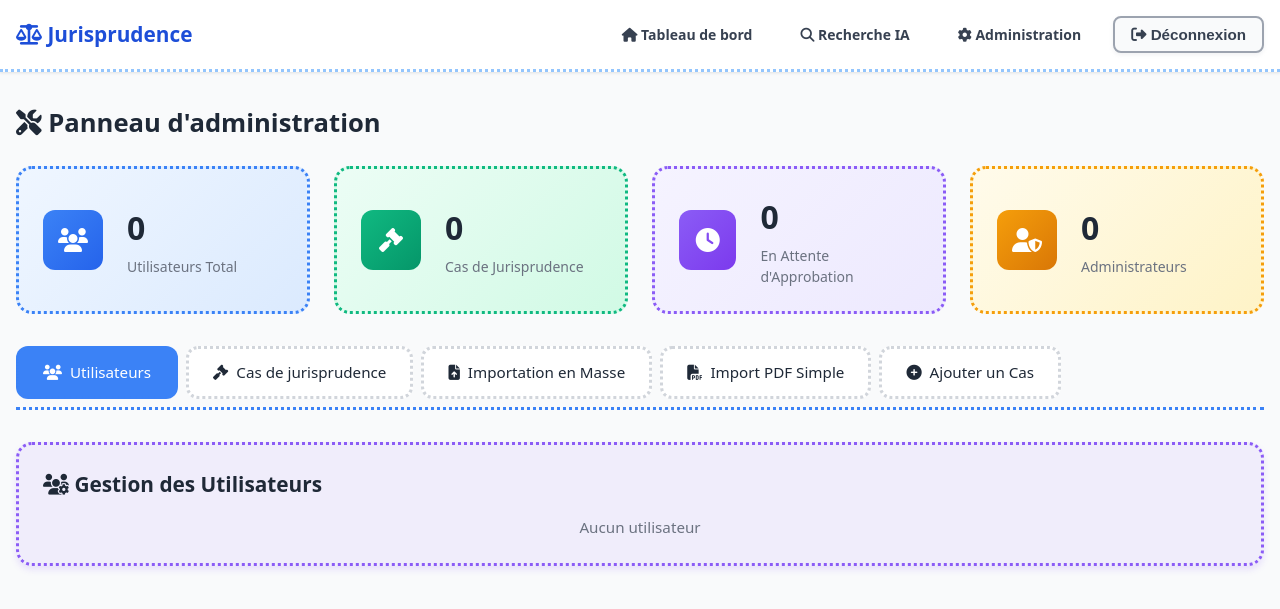
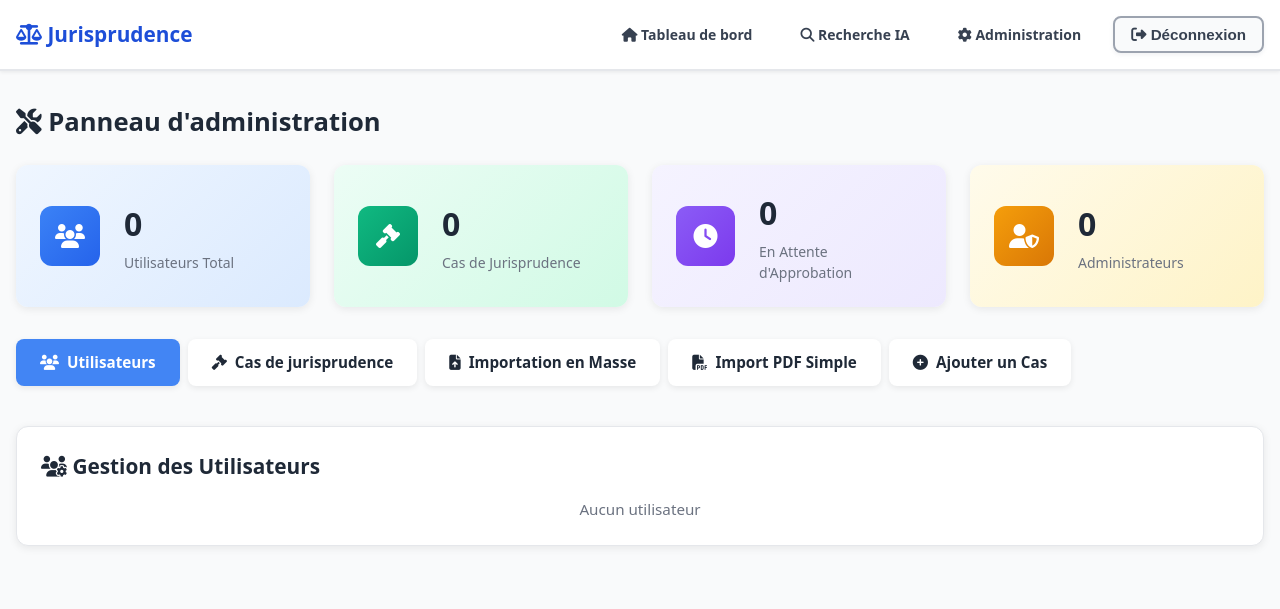
Before and after one commit to moa-digitalagency/JusristudeAI, a Flask app: page /admin in a window 1280 px wide. Shown: the top 609 px of the page. Run offline with Flask 3, Linux system fonts and the light colour scheme; parts of the project's set-up code (start-up, migrations or seed data) failed here and were passed over; some libraries are stand-ins or nearby versions.

Commit message:
Update website's visual style and improve user interface elements
Refactor CSS styles in moa-design.css and admin_new.html to update border styles, background colors, and box-shadows for various UI components, including sections, navbar, stat cards, tabs, and detail items.

Replit-Commit-Author: Agent
Replit-Commit-Session-Id: 726f8e06-44b8-4bd8-aac1-5aad44fd1577
Replit-Commit-Checkpoint-Type: full_checkpoint
Replit-Commit-Screenshot-Url: https://storage.googleapis.com/screenshot-production-us-central1/02707c4e-da05-4ac5-b1ed-56f41ed29d42/726f8e06-44b8-4bd8-aac1-5aad44fd1577/yNGiAAt

```diff
--- a/frontend/static/css/moa-design.css
+++ b/frontend/static/css/moa-design.css
@@ -134,45 +134,45 @@ h3 {
 }
 
 .section-blue {
-    background: rgba(59, 130, 246, 0.05);
-    border: 3px dotted var(--primary-blue-500);
-    border-radius: 1rem;
+    background: white;
+    border-radius: 12px;
     padding: 1.5rem;
-    box-shadow: 0 4px 6px rgba(59, 130, 246, 0.1);
+    box-shadow: 0 2px 8px rgba(0, 0, 0, 0.08);
     transition: all 0.3s ease;
+    border: 1px solid #e5e7eb;
 }
 
 .section-blue:hover {
     transform: translateY(-2px);
-    box-shadow: 0 8px 12px rgba(0, 0, 0, 0.15);
+    box-shadow: 0 4px 12px rgba(0, 0, 0, 0.12);
 }
 
 .section-green {
-    background: rgba(34, 197, 94, 0.05);
-    border: 3px dotted var(--green-500);
-    border-radius: 1rem;
+    background: white;
+    border-radius: 12px;
     padding: 1.5rem;
-    box-shadow: 0 4px 6px rgba(34, 197, 94, 0.1);
+    box-shadow: 0 2px 8px rgba(0, 0, 0, 0.08);
     transition: all 0.3s ease;
+    border: 1px solid #e5e7eb;
 }
 
 .section-green:hover {
     transform: translateY(-2px);
-    box-shadow: 0 8px 12px rgba(0, 0, 0, 0.15);
+    box-shadow: 0 4px 12px rgba(0, 0, 0, 0.12);
 }
 
 .section-violet {
-    background: rgba(139, 92, 246, 0.08);
-    border: 3px dotted var(--violet-500);
-    border-radius: 1rem;
+    background: white;
+    border-radius: 12px;
     padding: 1.5rem;
-    box-shadow: 0 4px 6px rgba(139, 92, 246, 0.15);
+    box-shadow: 0 2px 8px rgba(0, 0, 0, 0.08);
     transition: all 0.3s ease;
+    border: 1px solid #e5e7eb;
 }
 
 .section-violet:hover {
     transform: translateY(-2px);
-    box-shadow: 0 8px 12px rgba(0, 0, 0, 0.15);
+    box-shadow: 0 4px 12px rgba(0, 0, 0, 0.12);
 }
 
 .badge-green {
@@ -199,8 +199,8 @@ h3 {
 
 .navbar {
     background: white;
-    border-bottom: 3px dotted #93c5fd;
-    box-shadow: 0 1px 3px 0 rgb(0 0 0 / 0.1);
+    border-bottom: 2px solid #e5e7eb;
+    box-shadow: 0 1px 4px 0 rgba(0, 0, 0, 0.08);
     padding: 1rem 0;
     margin-bottom: 2rem;
 }
--- a/frontend/templates/admin_new.html
+++ b/frontend/templates/admin_new.html
@@ -16,24 +16,24 @@
 
         .stat-card {
             background: white;
-            border-radius: 16px;
+            border-radius: 12px;
             padding: 1.5rem;
-            border: 3px dotted;
             display: flex;
             align-items: center;
             gap: 1.5rem;
             transition: transform 0.2s, box-shadow 0.2s;
+            box-shadow: 0 2px 8px rgba(0, 0, 0, 0.08);
         }
 
         .stat-card:hover {
-            transform: translateY(-5px);
-            box-shadow: 0 10px 25px rgba(0, 0, 0, 0.1);
+            transform: translateY(-3px);
+            box-shadow: 0 8px 20px rgba(0, 0, 0, 0.12);
         }
 
-        .stat-card.blue { border-color: #3b82f6; background: linear-gradient(135deg, #eff6ff 0%, #dbeafe 100%); }
-        .stat-card.green { border-color: #10b981; background: linear-gradient(135deg, #ecfdf5 0%, #d1fae5 100%); }
-        .stat-card.violet { border-color: #8b5cf6; background: linear-gradient(135deg, #f5f3ff 0%, #ede9fe 100%); }
-        .stat-card.orange { border-color: #f59e0b; background: linear-gradient(135deg, #fffbeb 0%, #fef3c7 100%); }
+        .stat-card.blue { background: linear-gradient(135deg, #eff6ff 0%, #dbeafe 100%); }
+        .stat-card.green { background: linear-gradient(135deg, #ecfdf5 0%, #d1fae5 100%); }
+        .stat-card.violet { background: linear-gradient(135deg, #f5f3ff 0%, #ede9fe 100%); }
+        .stat-card.orange { background: linear-gradient(135deg, #fffbeb 0%, #fef3c7 100%); }
 
         .stat-icon {
             width: 60px;
@@ -69,7 +69,6 @@
             display: flex;
             gap: 0.5rem;
             margin-bottom: 2rem;
-            border-bottom: 3px dotted #3b82f6;
             padding-bottom: 0.5rem;
             flex-wrap: wrap;
         }
@@ -77,24 +76,26 @@
         .tab {
             padding: 0.75rem 1.5rem;
             background: white;
-            border: 3px dotted #d1d5db;
-            border-radius: 12px;
+            border: none;
+            border-radius: 8px;
             cursor: pointer;
             transition: all 0.2s;
-            font-weight: 500;
+            font-weight: 600;
             display: flex;
             align-items: center;
             gap: 0.5rem;
+            box-shadow: 0 2px 6px rgba(0, 0, 0, 0.08);
         }
 
         .tab:hover {
             background: #f3f4f6;
+            transform: translateY(-2px);
+            box-shadow: 0 4px 10px rgba(0, 0, 0, 0.12);
         }
 
         .tab.active {
-            background: #3b82f6;
+            background: #4285f4;
             color: white;
-            border-color: #3b82f6;
         }
 
         .tab-content {
@@ -285,13 +286,13 @@
         .detail-item {
             background: #f9fafb;
             padding: 1rem;
-            border-radius: 12px;
-            border: 2px dotted #e5e7eb;
+            border-radius: 8px;
+            border: 1px solid #e5e7eb;
         }
 
         .detail-item strong {
             display: block;
-            color: #3b82f6;
+            color: #4285f4;
             margin-bottom: 0.5rem;
             font-size: 0.875rem;
         }
@@ -307,7 +308,7 @@
 
         .detail-section h3 {
             color: #1f2937;
-            border-bottom: 3px dotted #3b82f6;
+            border-bottom: 2px solid #4285f4;
             padding-bottom: 0.5rem;
             margin-bottom: 1rem;
         }
@@ -315,8 +316,8 @@
         .detail-text {
             background: #f9fafb;
             padding: 1.5rem;
-            border-radius: 12px;
-            border: 2px dotted #e5e7eb;
+            border-radius: 8px;
+            border: 1px solid #e5e7eb;
             white-space: pre-wrap;
             line-height: 1.6;
         }
```
Also changed, not shown: attached_assets/image_1761564501138.png (added).
